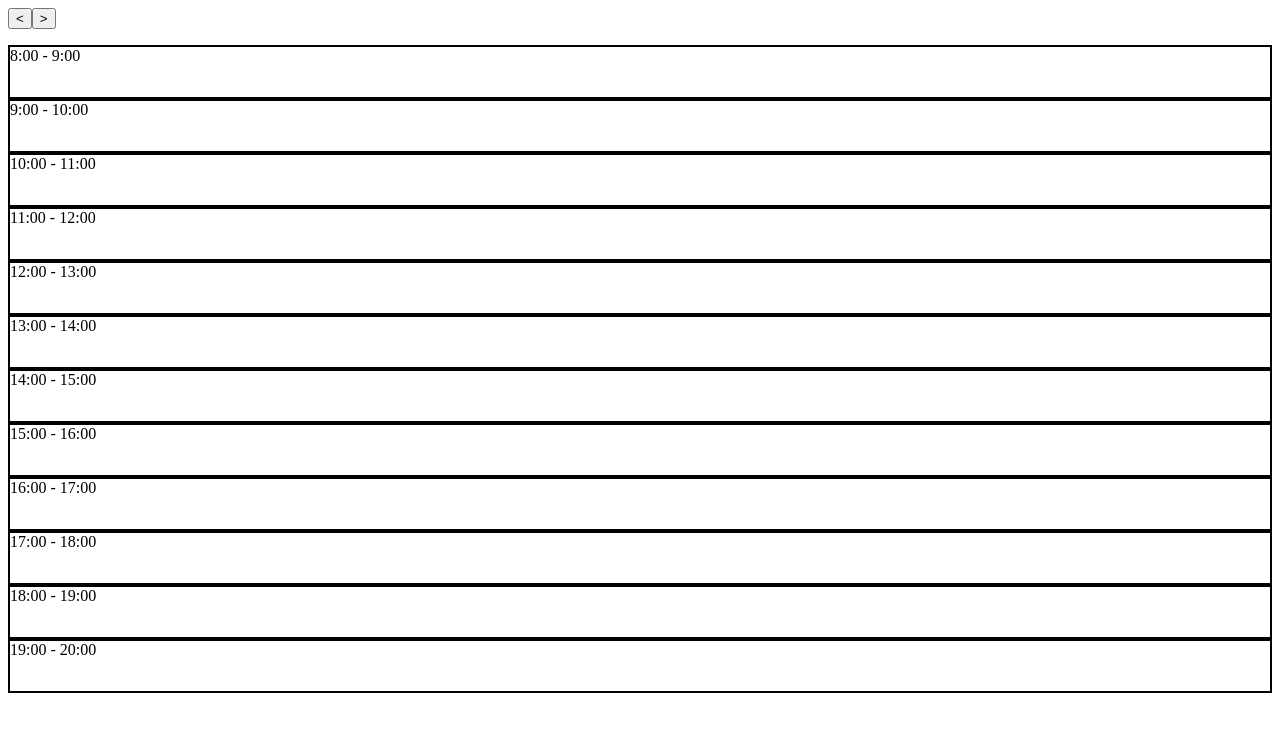
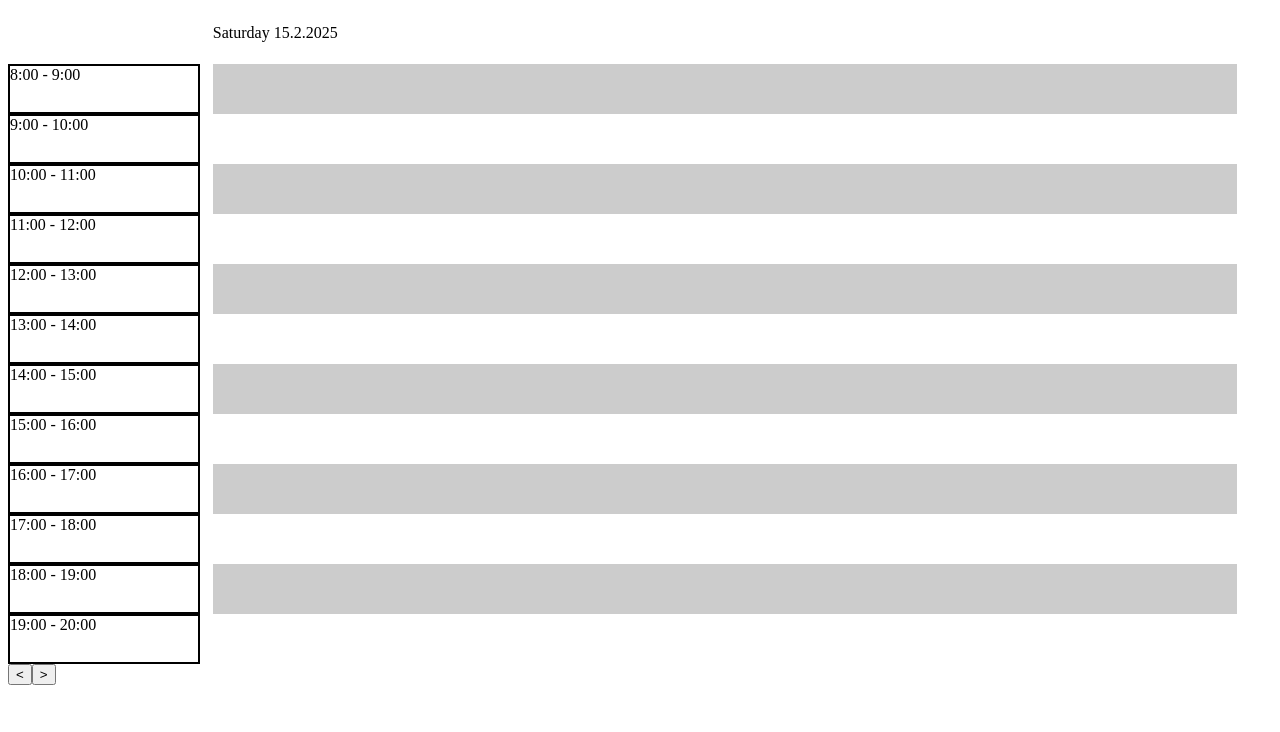
Before and after one commit to NorbertCode/plan-creator, a Next.js app: page / in a window 1280 px wide. Shown: the top 732 px of the page. Built offline with nearby package versions, Linux system fonts and the light colour scheme.

Commit message:
implemented time column

```diff
--- a/src/app/page.js
+++ b/src/app/page.js
@@ -11,6 +11,7 @@ let weekday = date.getDay();
 
 export default function Page() {
     const dateIncrement = 1;
+    const height = 600;
     const timeStart = 800;
     const timeEnd = 2000;
     const plan = [
@@ -50,10 +51,15 @@ export default function Page() {
     function decrementDate() { moveDate(-dateIncrement); }
 
     return (
-        <div>
-            <DateSwitch onClick={decrementDate} text="<"/>
-            <DateSwitch onClick={incrementDate} text=">"/>
-            <TimeColumn timeStart={timeStart} timeEnd={timeEnd} height={600}/>
-        </div>
+        <main>
+            <div className="content">
+                <TimeColumn timeStart={timeStart} timeEnd={timeEnd} height={height}/>
+                <Column day={weekday} date={dateStr} plan={plan} timeStart={timeStart} timeEnd={timeEnd} height={height}/>
+            </div>
+            <div className="controls">
+                <DateSwitch onClick={decrementDate} text="<"/>
+                <DateSwitch onClick={incrementDate} text=">"/>
+            </div>
+        </main>
     );
 }
--- a/src/app/style.css
+++ b/src/app/style.css
@@ -1,3 +1,24 @@
+.content {
+    width: auto;
+    height: 5px;
+    margin: auto;
+}
+.timeColumn {
+    width: 15vw;
+    float: left;
+    margin: 0;
+}
+
+.column {
+    width: 80vw;
+    float: left;
+    margin: 0 1vw 0 1vw;
+}
+
+.columnHeader {
+    height: 5vh;
+}
+
 .columnContent {
     position: relative;
 }
@@ -14,6 +35,7 @@
 
 .timeBlock {
     border: 2px black solid;
+    box-sizing: border-box;
     margin: 0;
     padding: 0;
 }
@@ -22,3 +44,7 @@
     margin: 0;
     padding: 0;
 }
+
+.controls {
+    clear: both;
+}
```
